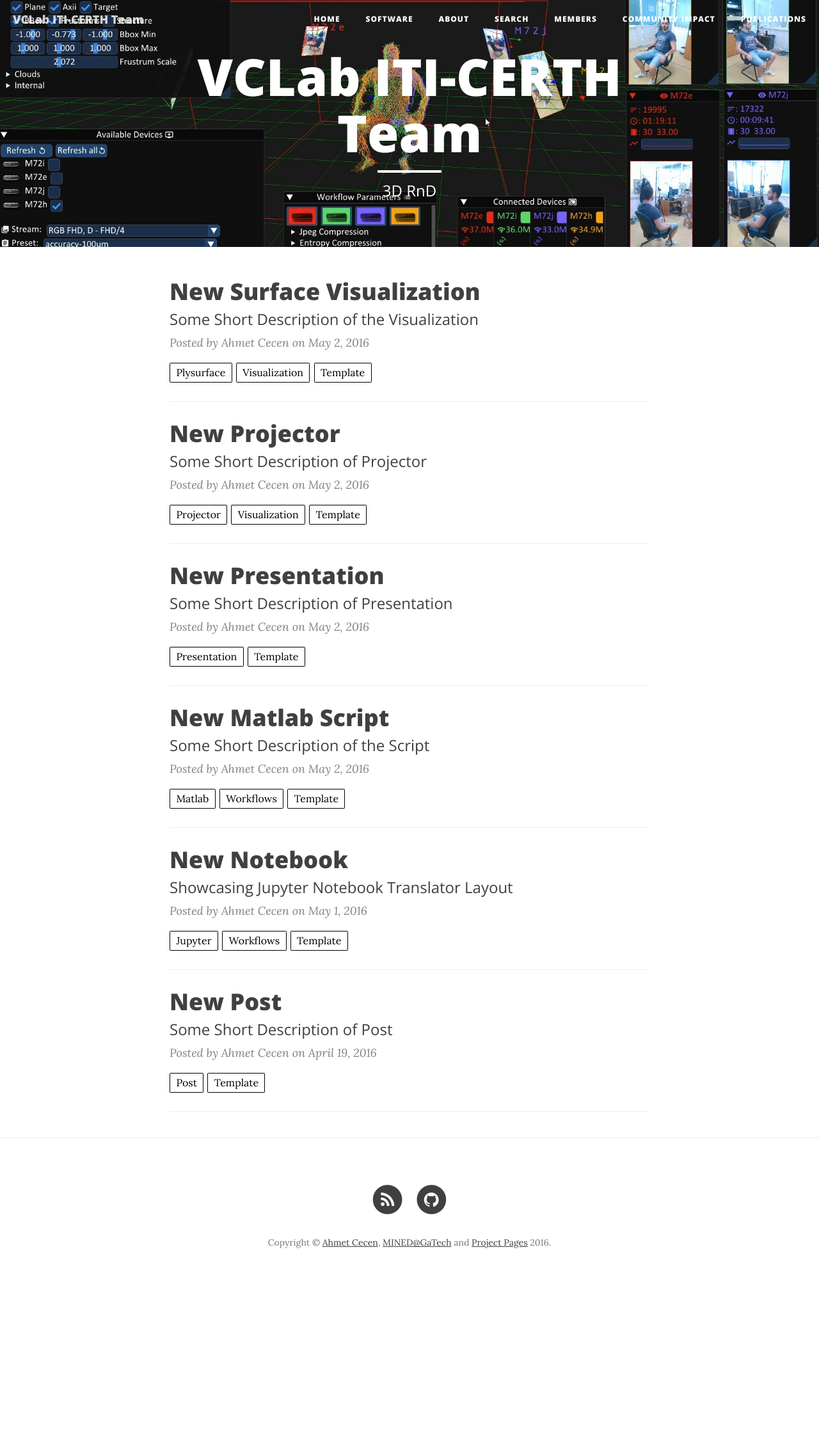
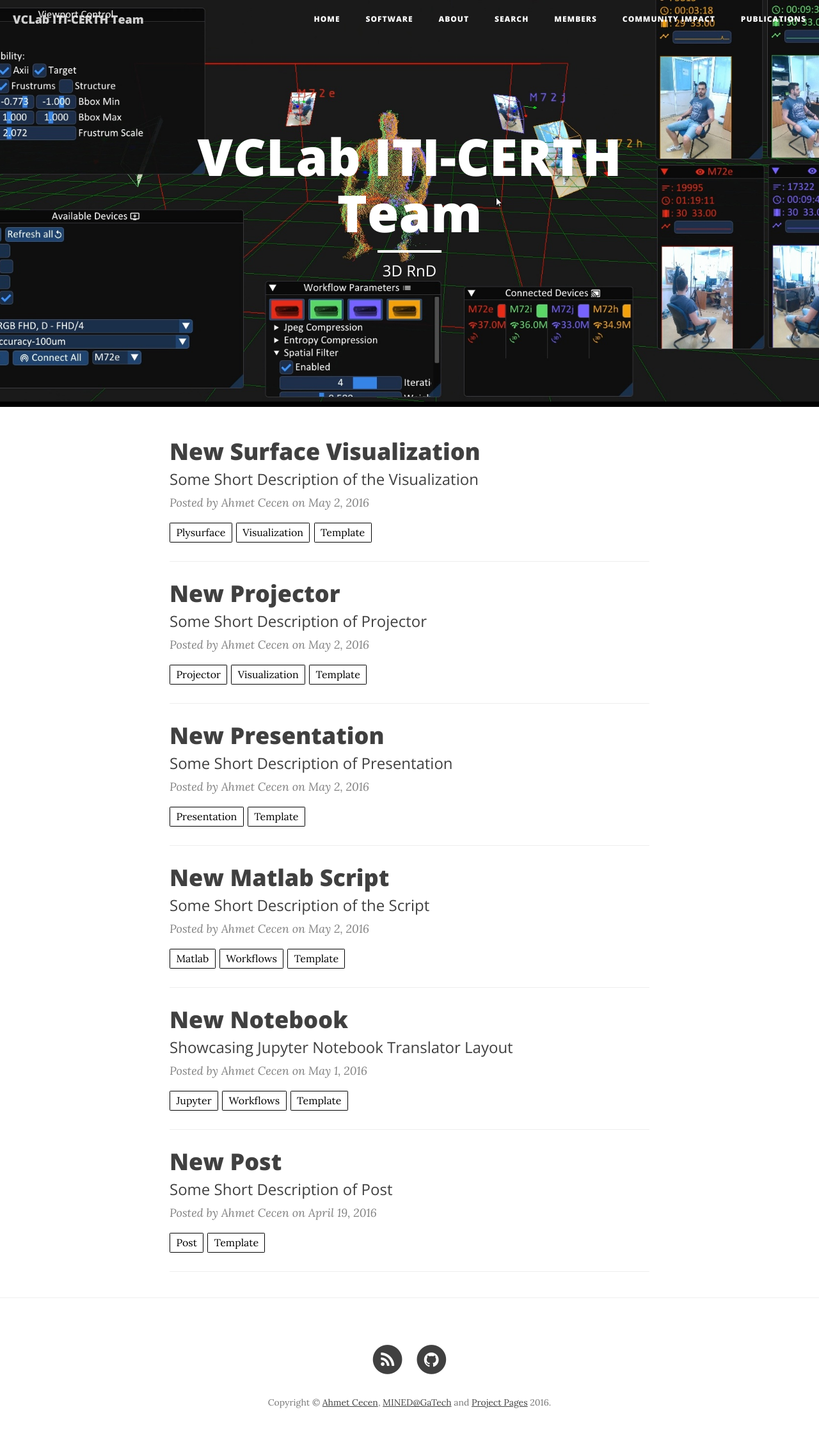
Before and after one commit to VCL3D/vcl3d.github.io, a Jekyll site: the page built from index.html, in a window 1280 px wide. Shown: the whole page at 64% size. Built offline with Jekyll 4.4.1, drawn with Linux system fonts in a browser that asks for light colours; nearby versions of some CDN libraries; the list of posts is cut into pages by our own code; before the commit the page ends 2018 px from its top, so only the background shows below that.

Commit message:
Signed-off-by: ssaroglou <saroglou@iti.gr>

```diff
--- a/_layouts/page.html
+++ b/_layouts/page.html
@@ -7,7 +7,7 @@
     <div class="container">
         <div class="row">
             <div class="col-lg-8 col-lg-offset-2 col-md-10 col-md-offset-1">
-                <div class="site-heading" style="padding: 75px 0">
+                <div class="site-heading" style="padding: 200px 0">
 					{% if page.url == '/' %}
 					{% if site.logo %}
 					<img src= "{{ site.logo }}" style="height: 150px">
--- a/css/clean-blog.css
+++ b/css/clean-blog.css
@@ -1,7 +1,7 @@
 .intro-header .site-heading,
 .intro-header .post-heading,
 .intro-header .page-heading {
-  padding: 100px 0 100px;
+  padding: 100px 0 50px;
   color: #FFFFFF;
 }
 body {
```
